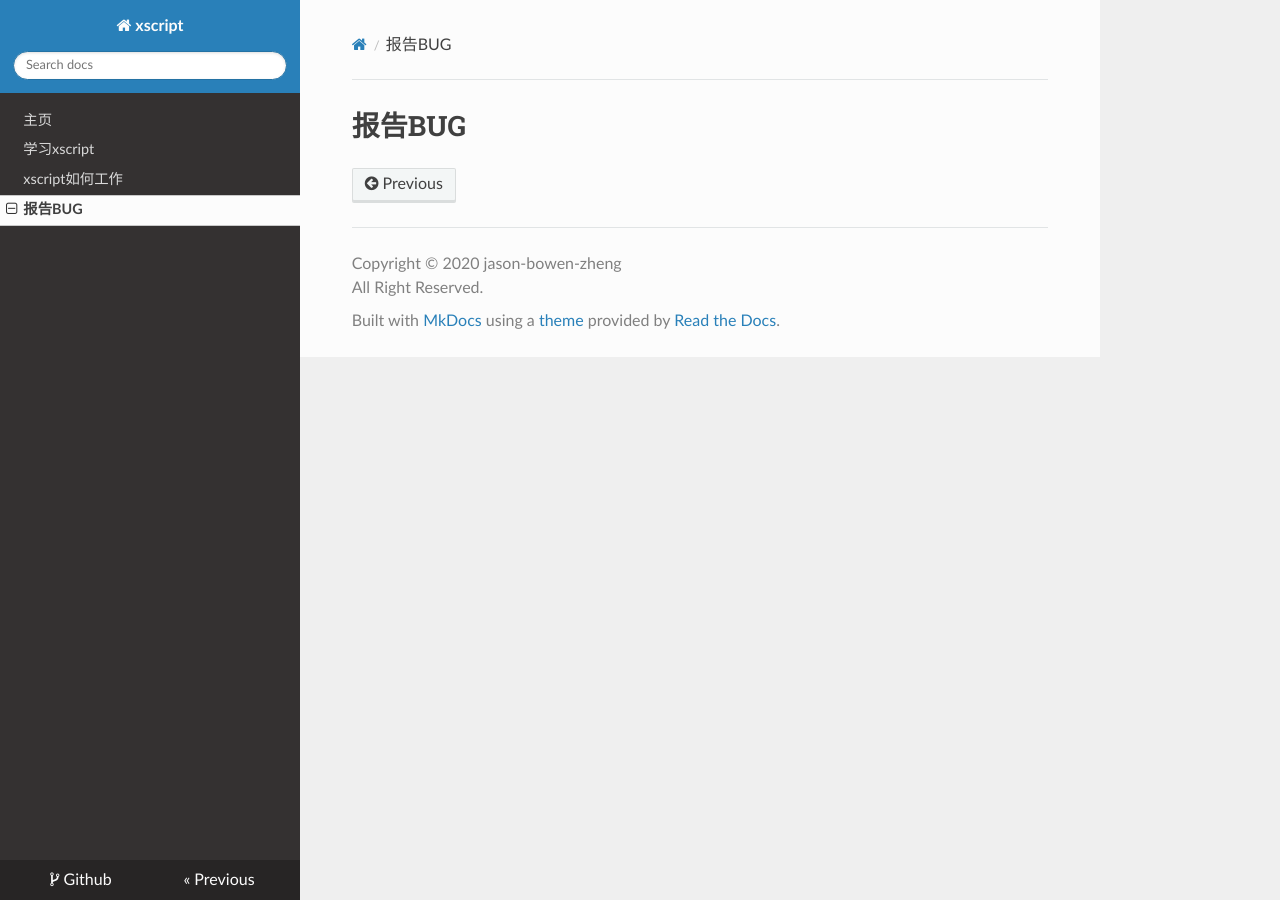
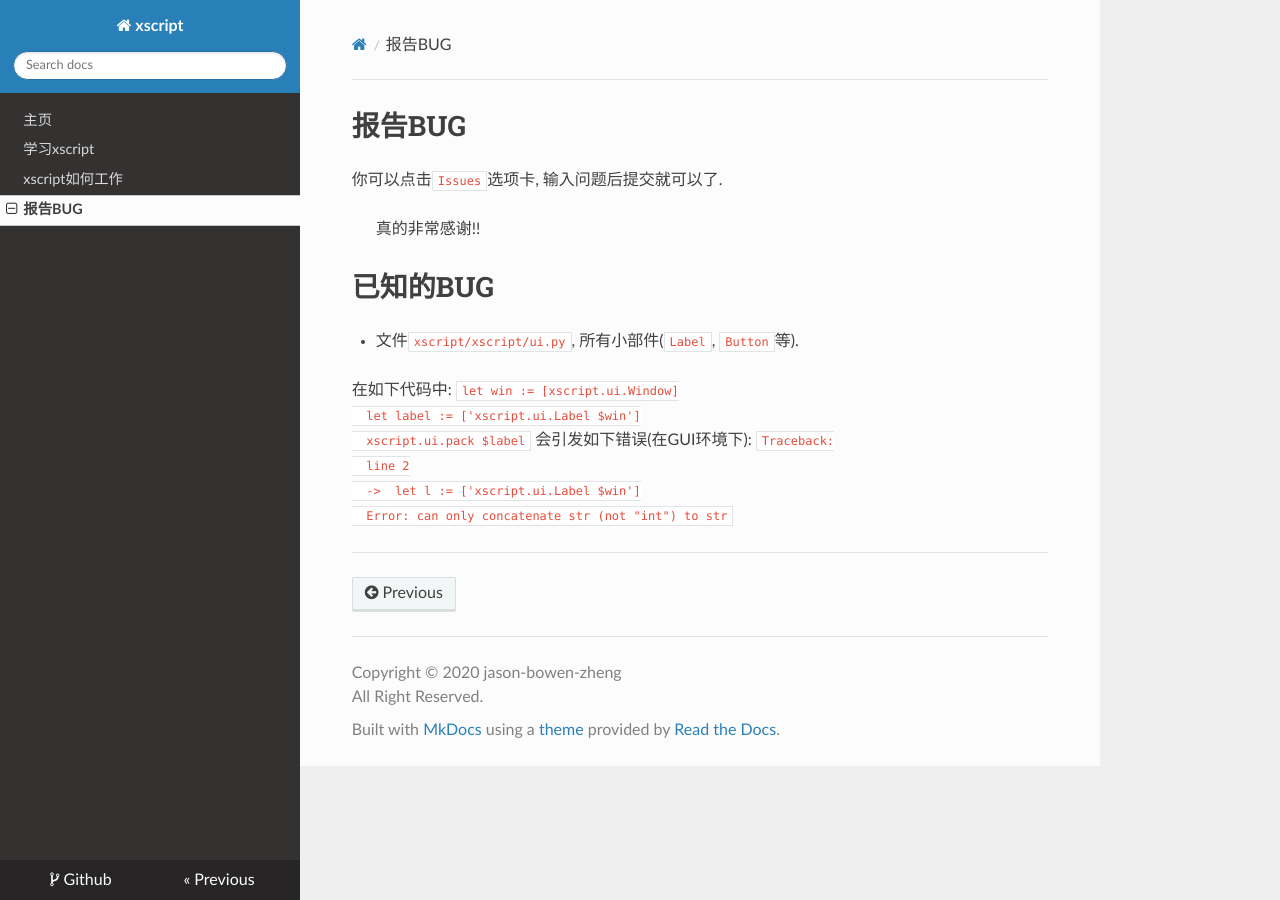
Before and after one commit to dmarakom6/xscript, an MkDocs documentation site: the page built from docs/docs/bug.md, in a window 1280 px wide. Built offline with MkDocs 1.6.1, drawn with Linux system fonts in a browser that asks for light colours; nearby versions of some CDN libraries.

Commit message:
Update bug.md

````diff
--- a/docs/docs/bug.md
+++ b/docs/docs/bug.md
@@ -1 +1,22 @@
 # 报告BUG
+你可以点击`Issues`选项卡, 输入问题后提交就可以了.
+> 真的非常感谢!!
+
+#已知的BUG
+- 文件`xscript/xscript/ui.py`, 所有小部件(`Label`, `Button`等).
+
+  在如下代码中:
+  ```
+  let win := [xscript.ui.Window]
+  let label := ['xscript.ui.Label $win']
+  xscript.ui.pack $label
+  ```
+  会引发如下错误(在GUI环境下):
+  ```
+  Traceback:
+  line 2
+  ->  let l := ['xscript.ui.Label $win']
+  Error: can only concatenate str (not "int") to str
+  ```
+
+  - - -
````
